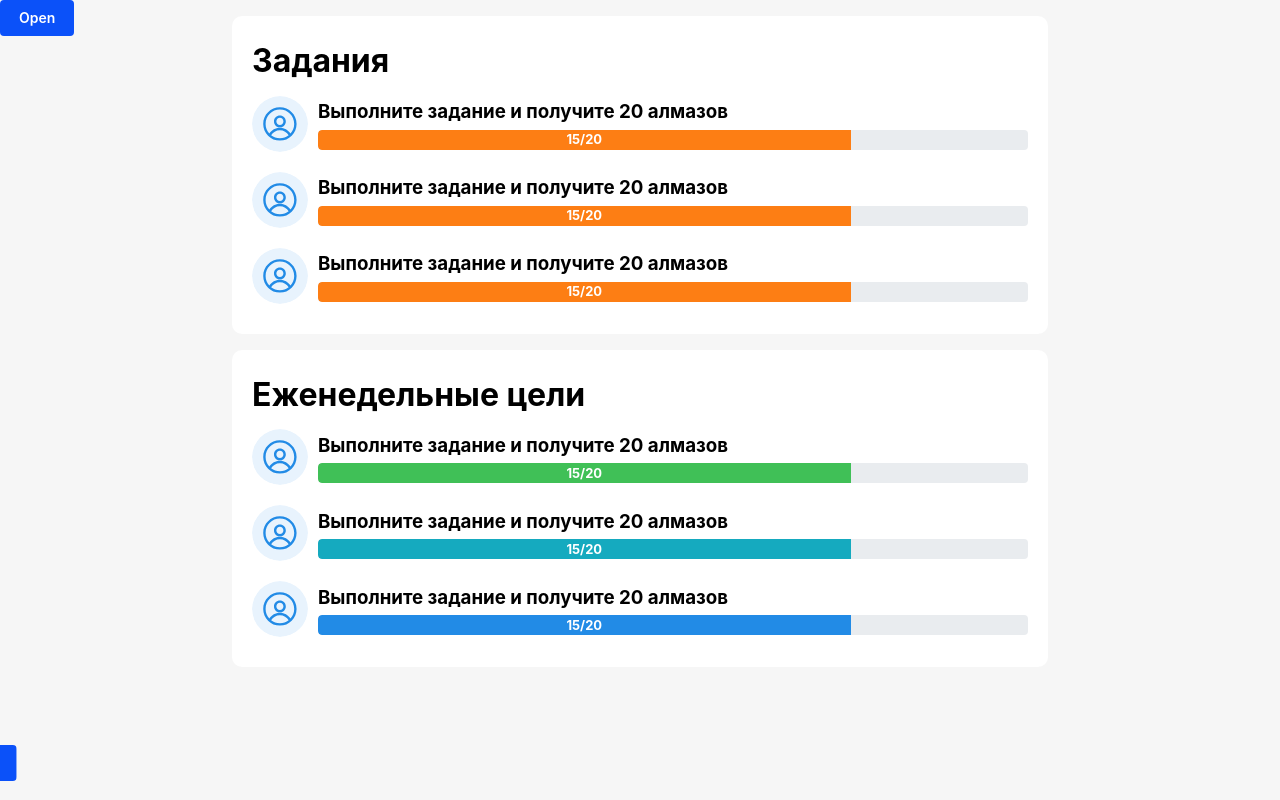
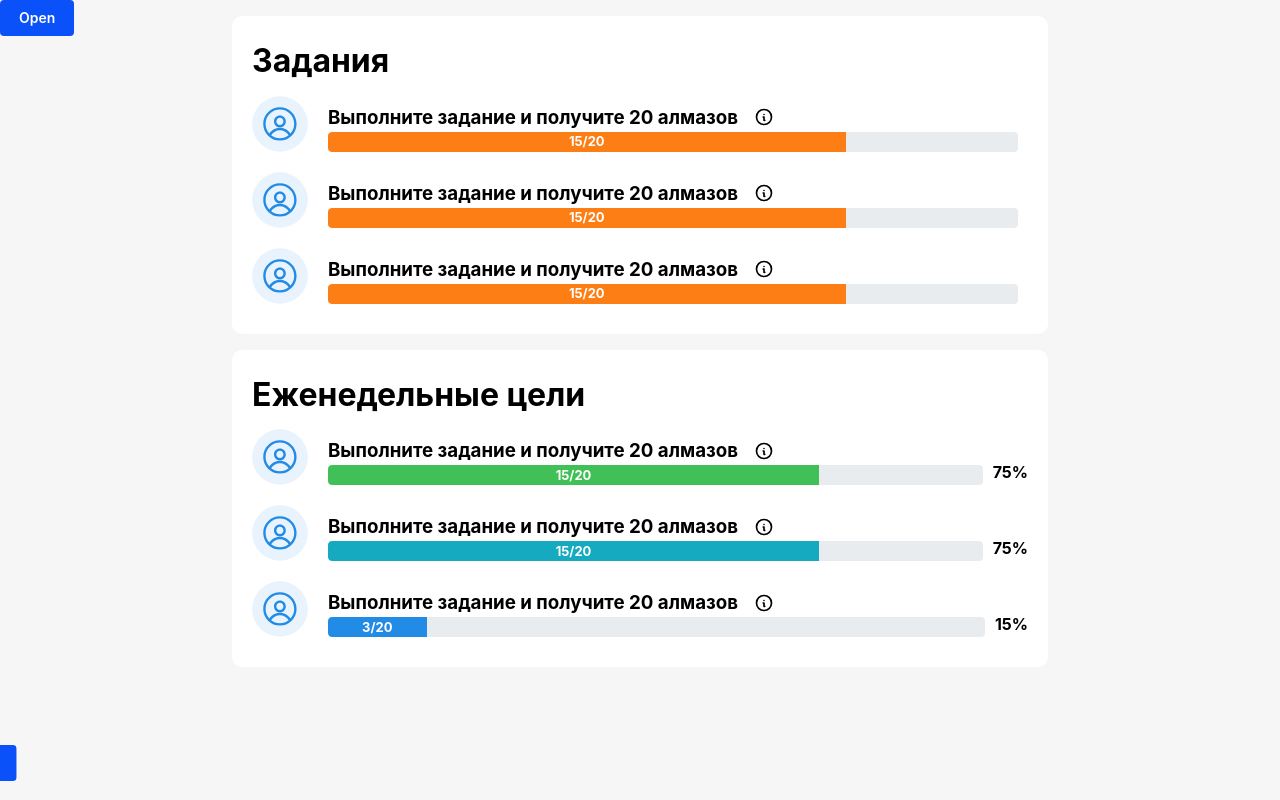
Before and after one commit to Tifftal/TimeTrack_Front, a React (Vite) app: page /home/tasks in a window 1280 px wide. Built offline with nearby package versions, Linux system fonts and the light colour scheme.

Commit message:
Updated task component

```diff
--- a/package.json
+++ b/package.json
@@ -12,6 +12,7 @@
   "dependencies": {
     "@mantine/core": "^7.11.1",
     "@mantine/hooks": "^7.11.1",
+    "@tabler/icons-react": "^3.10.0",
     "classnames": "^2.5.1",
     "react": "^18.3.1",
     "react-dom": "^18.3.1",
@@ -22,8 +23,8 @@
   "devDependencies": {
     "@types/react": "^18.3.3",
     "@types/react-dom": "^18.3.0",
+    "@types/react-transition-group": "^4.4.10",
     "@typescript-eslint/eslint-plugin": "^7.13.1",
-    "@types/react-transition-group": "^4.4.10",
     "@vitejs/plugin-react": "^4.3.1",
     "eslint": "^8.57.0",
     "eslint-plugin-react-hooks": "^4.6.2",
--- a/src/pages/Tasks/Tasks.tsx
+++ b/src/pages/Tasks/Tasks.tsx
@@ -33,18 +33,21 @@ export const Tasks = () => {
           size={20}
           value={15}
           color="green"
+          target
         />
         <Task
           description="Выполните задание и получите 20 алмазов"
           size={20}
           value={15}
           color="cyan"
+          target
         />
         <Task
           description="Выполните задание и получите 20 алмазов"
           size={20}
-          value={15}
+          value={3}
           color="blue"
+          target
         />
       </Container>
     </div>
--- a/src/pages/Tasks/components/Task/Task.tsx
+++ b/src/pages/Tasks/components/Task/Task.tsx
@@ -1,12 +1,14 @@
-import { Avatar, Flex, Progress, Space } from "@mantine/core"
-import { Props } from "./types"
+import { Avatar, Flex, Group, Progress, Space, Text } from "@mantine/core"
+import { Props } from "./types";
+import { IconInfoCircle } from "@tabler/icons-react";
 
 export const Task: React.FC<Props> = ({
   src = '',
   color = 'orange',
   description,
   size,
-  value
+  value,
+  target = false
 }) => {
   const percentValue = (value / size) * 100;
 
@@ -15,6 +17,8 @@ export const Task: React.FC<Props> = ({
       <Space h="xs" />
       <Flex
         direction="row"
+        justify="center"
+        align="flex-end"
       >
 
         <Avatar
@@ -28,9 +32,16 @@ export const Task: React.FC<Props> = ({
 
         <Flex
           direction="column"
-          style={{ width: '100%', justifyContent: "space-around" }}
+          style={{ width: '100%', justifyContent: "space-around", padding: "0 10px" }}
         >
-          <h3>{description}</h3>
+          <Group>
+            <h3>{description}</h3>
+            <IconInfoCircle
+              color="black"
+              size="20"
+            />
+          </Group>
+
           <Progress.Root size={size}>
             <Progress.Section value={percentValue} color={color}>
               <Progress.Label>{value}/{size}</Progress.Label>
@@ -38,6 +49,9 @@ export const Task: React.FC<Props> = ({
           </Progress.Root>
         </Flex>
 
+        {target && (
+          <Text fw={700}>{percentValue}%</Text>
+        )}
       </Flex>
       <Space h="xs" />
     </>
--- a/src/pages/Tasks/components/Task/types.ts
+++ b/src/pages/Tasks/components/Task/types.ts
@@ -4,4 +4,5 @@ export type Props = {
   size: number,
   value: number,
   color?: string,
+  events?: boolean,
 }
```
Also changed, not shown: 1 other file (tests, documents, lock files or other folders).
